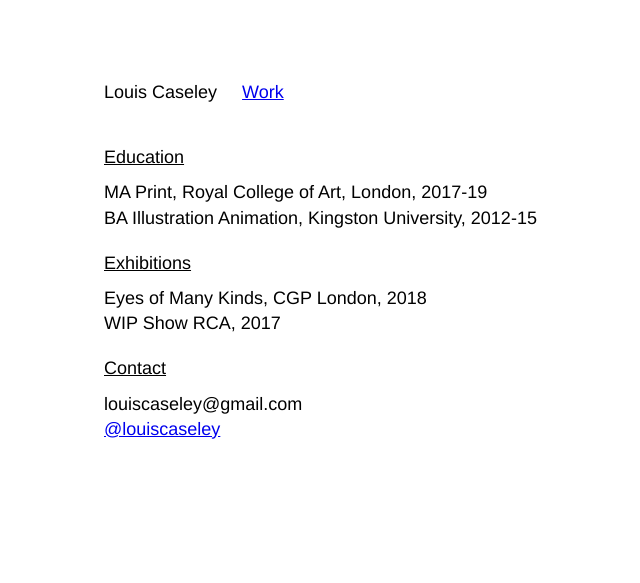
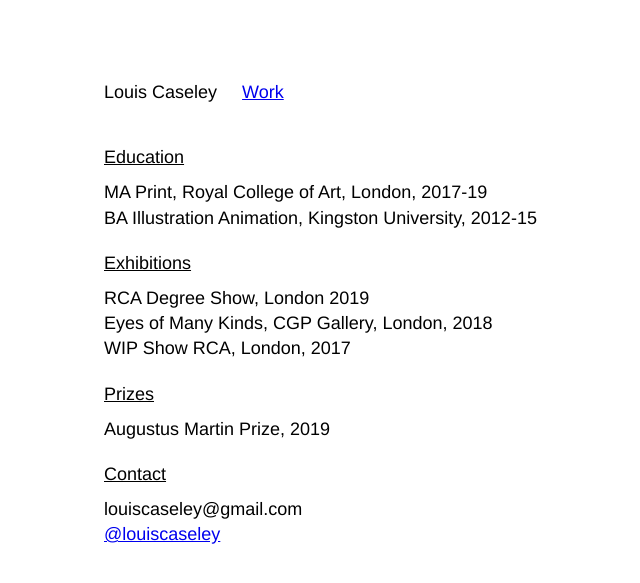
Before and after one commit to vfhwang/louiscaseley, a Jekyll site: the page built from about.md, in a window 1280 px wide. Shown: the top 583 px of the page, without its empty margins (36-676 px from the left). Built offline with Jekyll 4.4.1, drawn with Linux system fonts in a browser that asks for light colours.

Commit message:
Update from Forestry.io Louis Caseley updated about.md

```diff
--- a/about.md
+++ b/about.md
@@ -2,19 +2,24 @@
 layout: page
 title: Info
 permalink: "/info/"
+
 ---
-
 **Education**
 
-- MA Print, Royal College of Art, London, 2017-19
-- BA Illustration Animation, Kingston University, 2012-15
+* MA Print, Royal College of Art, London, 2017-19
+* BA Illustration Animation, Kingston University, 2012-15
 
 **Exhibitions**
 
-- Eyes of Many Kinds, CGP London, 2018
-- WIP Show RCA, 2017
+* RCA Degree Show, London 2019
+* Eyes of Many Kinds, CGP Gallery, London, 2018
+* WIP Show RCA, London, 2017
+
+**Prizes**
+
+* Augustus Martin Prize, 2019
 
 **Contact**
 
-- louiscaseley@gmail.com
-- [@louiscaseley](https://www.instagram.com/louiscaseley/ "Louis Caseley Instagram")
+* louiscaseley@gmail.com
+* [@louiscaseley](https://www.instagram.com/louiscaseley/ "Louis Caseley Instagram")
```
